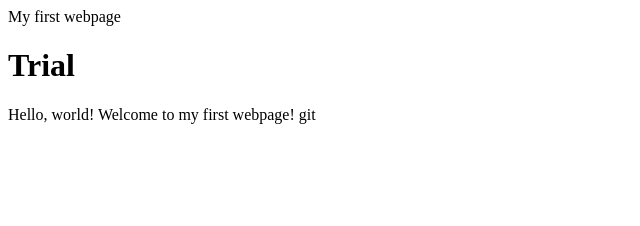
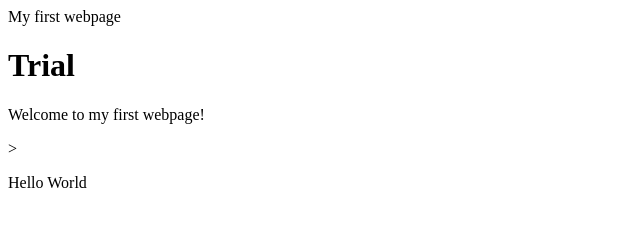
Before and after one commit to ianmwariri/FirstWebpage, a plain HTML site: page my-first-webpage.html in a window 1280 px wide. Shown: the whole page, without its empty margins (0-640 px from the left). Drawn offline with Linux system fonts and the light colour scheme.

Commit message:
Add paragraph elements to Body

```diff
--- a/my-first-webpage.html
+++ b/my-first-webpage.html
@@ -5,7 +5,7 @@
     <h1>Trial</h1>
   </head>
   <body>
-    Hello, world!
-    Welcome to my first webpage!
-  </body>git
+   <p>Welcome to my first webpage!</p>>
+   <p>Hello World</p>
+  </body>
 </html>
```
